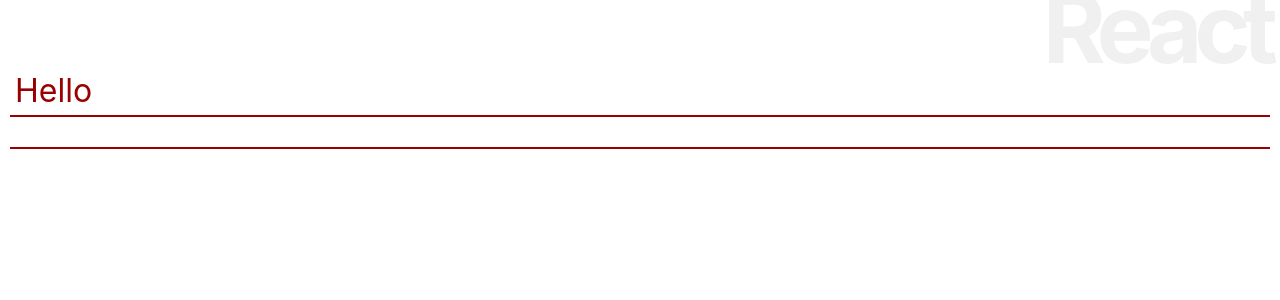
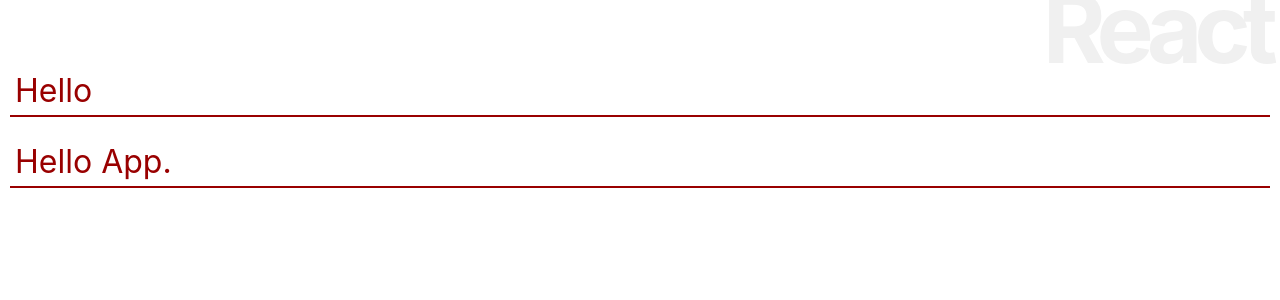
Before and after one commit to JunichiKawahara/ReactAndNext, a React (Create React App) app in the folder chap03/react_app/: page / in a window 1280 px wide. Shown: the top 300 px of the page. Built offline with nearby package versions, Linux system fonts and the light colour scheme.

Commit message:
ステートの更新

```diff
--- a/chap03/react_app/src/index.js
+++ b/chap03/react_app/src/index.js
@@ -6,7 +6,7 @@ import * as serviceWorker from './serviceWorker';
 
 const root = document.getElementById('root');
 ReactDOM.render(
-    <App />,
+    <App msg="Hello App." />,
     root
 );
 
```
